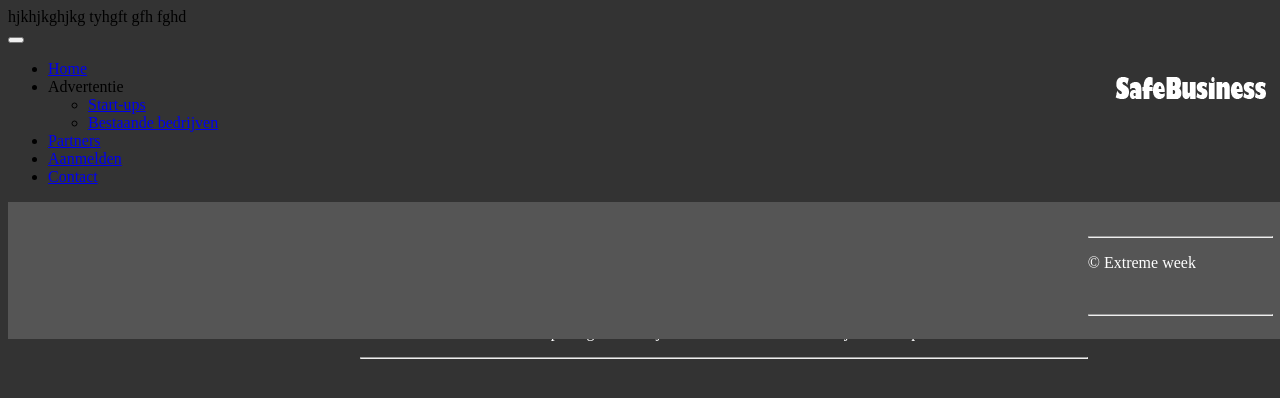
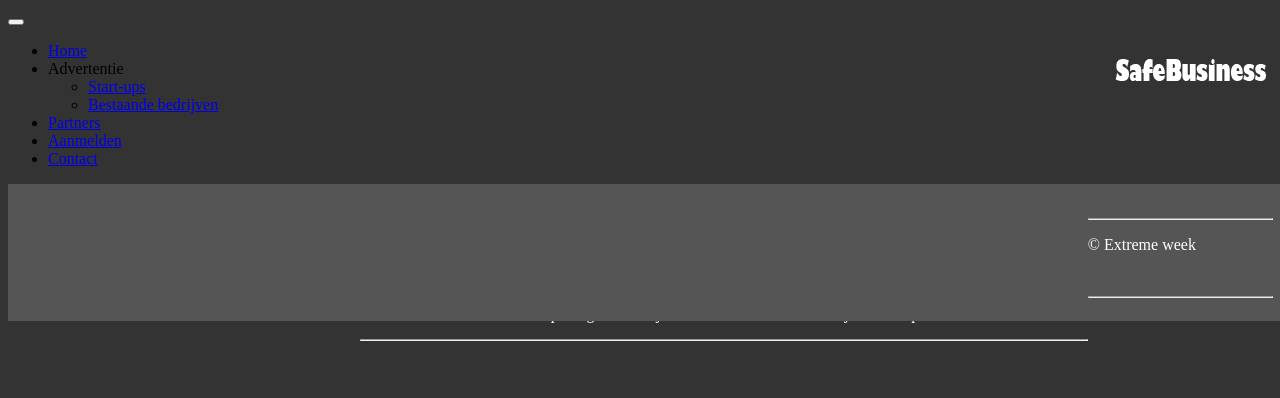
Before and after one commit to LashieTurk/extreme, a PHP site: page /index.php in a window 1280 px wide. Shown: the top 398 px of the page. Run offline with PHP 8.4, Linux system fonts and the light colour scheme.

Commit message:
Update header.php

```diff
--- a/header.php
+++ b/header.php
@@ -4,12 +4,3 @@
     <meta charset="utf-8">
     <meta http-equiv="x-ua-compatible" content="ie=edge">
     <title></title>
-    <meta name="description" content="">
-    <meta name="viewport" content="width=device-width, initial-scale=1">
-hjkhjkghjkg
-
-
-    tyhgft
-
-    gfh
-    fghd
```
